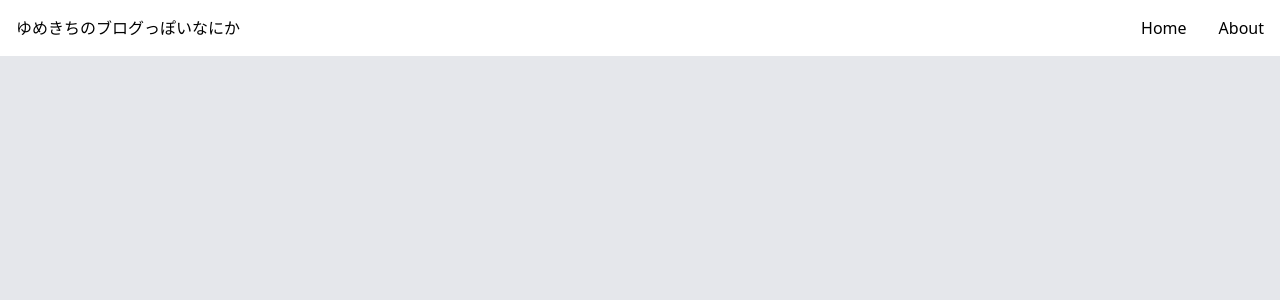
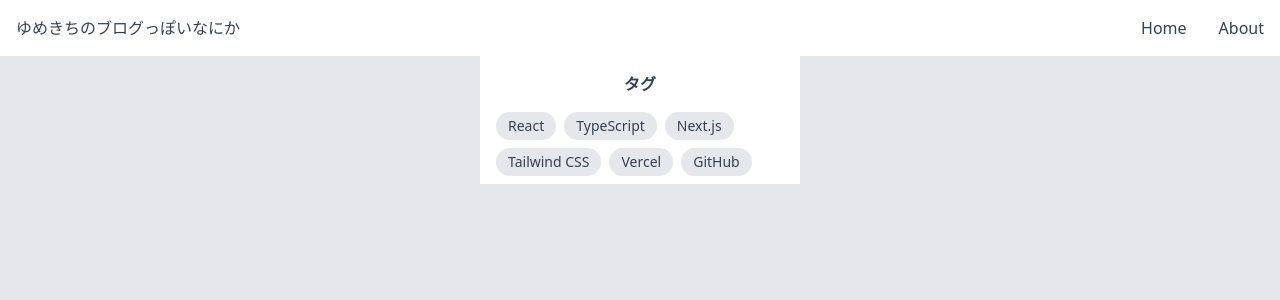
Before and after one commit to yumekiti-archive/blog-client, a React (Create React App) app: page / in a window 1280 px wide. Shown: the top 300 px of the page. Built offline with nearby package versions, Linux system fonts and the light colour scheme.

Commit message:
`add` Tags

```diff
--- a/src/App.tsx
+++ b/src/App.tsx
@@ -1,7 +1,7 @@
 import { FC } from 'react';
 
 import Header from './components/Header';
-
+import Tags from './components/Tags';
 
 const App: FC = () => {
   return (
@@ -14,7 +14,16 @@ const App: FC = () => {
         ]}
       />
       <div className='w-3/12 mx-auto'>
-
+        <Tags
+          tags={[
+            { name: 'React', path: '/tags/react' },
+            { name: 'TypeScript', path: '/tags/typescript' },
+            { name: 'Next.js', path: '/tags/next.js' },
+            { name: 'Tailwind CSS', path: '/tags/tailwind-css' },
+            { name: 'Vercel', path: '/tags/vercel' },
+            { name: 'GitHub', path: '/tags/github' }
+          ]}
+        />
       </div>
     </>
   );
--- a/src/components/Tags.tsx
+++ b/src/components/Tags.tsx
@@ -0,0 +1,33 @@
+import { FC } from 'react';
+import { Link } from 'react-router-dom';
+
+interface Props {
+  tags: {
+    name: string;
+    path: string;
+  }[];
+}
+
+const Tags: FC<Props> = ({ tags }) => {
+  return (
+    <div className='bg-white'>
+      <h1 className='text-md text-center py-4 font-bold'>
+        タグ
+      </h1>
+      <div className='px-4 flex flex-wrap items-center justify-start'>
+        {tags.map((tag) => (
+          <Link
+            key={tag.path}
+            to={tag.path}
+          >
+            <p className='bg-gray-200 inline-block rounded-full px-3 py-1 text-sm mr-2 mb-2 hover:underline'>
+              {tag.name}
+            </p>
+          </Link>
+        ))}
+      </div>
+    </div>
+  );
+}
+
+export default Tags;
--- a/src/index.css
+++ b/src/index.css
@@ -4,4 +4,5 @@
 
 body {
   background-color: #E5E7EB;
+  color: #334155;
 }
```
